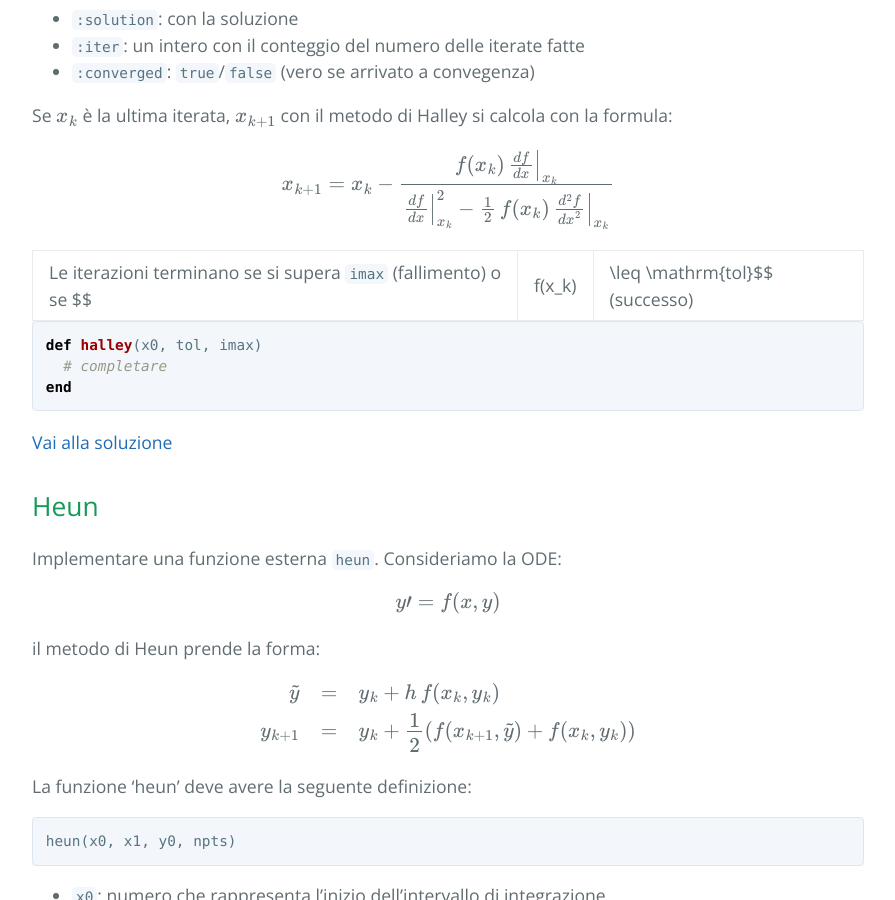
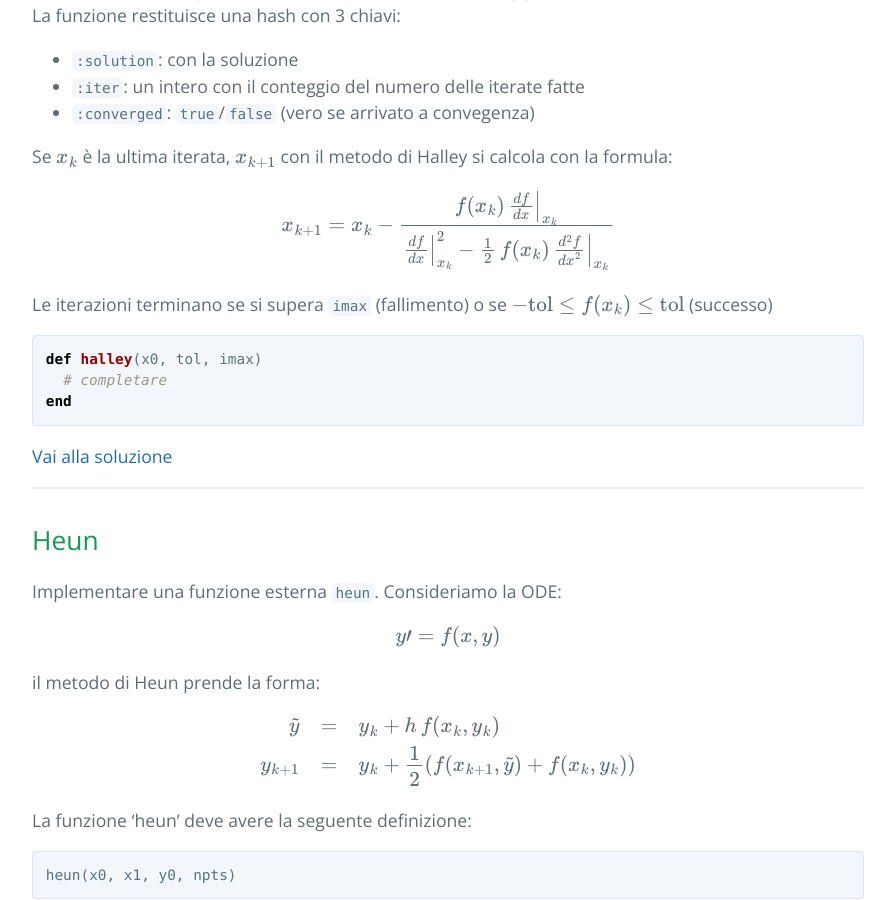
Before and after one commit to MatteoRagni/ncalc, a Jekyll site: the page built from _posts/2017-02-20-Esercizi-esame.markdown, in a window 1280 px wide and 900 px high, scrolled down 10103 px. Shown: the whole window, without its empty margins (192-1087 px from the left). Built offline with Jekyll 4.4.1, drawn with Linux system fonts in a browser that asks for light colours; formulas are drawn with MathJax 3; some of the changed text lies outside the part shown.

Commit message:
hrule per migliorare la visibilità

````diff
--- a/_posts/2017-02-20-Esercizi-esame.markdown
+++ b/_posts/2017-02-20-Esercizi-esame.markdown
@@ -13,6 +13,8 @@ In questa pagina trovate una serie di esercizi. Per ogni esercizio è fornita an
 
 * table of contents.
 {:toc}
+
+___
 
 ## Bolletta
 
@@ -49,6 +51,8 @@ end
 ```
 
 [Vai alla soluzione]({{ "/solutions/bolletta" | relative_url }})
+
+___
 
 ## Campionato
 
@@ -102,6 +106,8 @@ end
 
 [Vai alla soluzione]({{ "/solutions/campionato" | relative_url }})
 
+___
+
 ## Collatz
 
 Implementare una funzione esterna 'collatz'.
@@ -168,6 +175,8 @@ end
 ```
 
 [Vai alla soluzione]({{ "/solutions/collatz" | relative_url }})
+
+___
 
 ## Cornice
 
@@ -193,6 +202,8 @@ end
 ```
 
 [Vai alla soluzione]({{ "/solutions/cornice" | relative_url }})
+
+___
 
 ## Cumulative Sum
 
@@ -227,6 +238,8 @@ end
 ```
 
 [Vai alla soluzione]({{ "/solutions/cumulativesum" | relative_url }})
+
+___
 
 ## Derivative
 
@@ -264,6 +277,8 @@ end
 ```
 
 [Vai alla soluzione]({{ "/solutions/derivative" | relative_url }})
+
+___
 
 ## Differenze Divise
 
@@ -325,6 +340,8 @@ end
 
 [Vai alla soluzione]({{ "/solutions/diffdiv" | relative_url }})
 
+___
+
 ## Grafo orientato
 
 Scrivere una classe Ruby che implementa una [**Grafo orientato**](https://it.wikipedia.org/wiki/Grafo#Grafi_orientati_e_grafi_semplici).
@@ -359,6 +376,8 @@ end
 
 [Vai alla soluzione]({{ "/solutions/grafo" | relative_url }})
 
+___
+
 ## Halley
 
 Scrivere la funzione `halley` che si aspetta 3 argomenti:
@@ -385,7 +404,7 @@ $$
 x_{k+1} = x_{k} - \dfrac{f(x_k) \, \left.\frac{df}{dx}\right|_{x_k}}{\left.\frac{df}{dx}\right|_{x_k}^2 - \frac{1}{2} \, f(x_k) \, \left.\frac{ {d}^{2}f}{ {dx}^{2} }\right|_{x_k}}
 $$
 
-Le iterazioni terminano se si supera `imax` (fallimento) o se $$|f(x_k)| \leq \mathrm{tol}$$ (successo)
+Le iterazioni terminano se si supera `imax` (fallimento) o se $$-\mathrm{tol} \leq f(x_k) \leq \mathrm{tol}$$ (successo)
 
 ```ruby
 def halley(x0, tol, imax)
@@ -394,6 +413,8 @@ end
 ```
 
 [Vai alla soluzione]({{ "/solutions/halley" | relative_url }})
+
+___
 
 ## Heun
 
@@ -458,6 +479,8 @@ end
 
 [Vai alla soluzione]({{ "/solutions/heun" | relative_url }})
 
+___
+
 ## Lettere (a)
 
 Si scriva una funzione `letters` che dato come argomento una stringa restituisce una stringa contenente le lettere `[a-z]` ordinate e convertite in minuscolo presenti nella stringa:
@@ -485,6 +508,8 @@ end
 ```
 
 [Vai alla soluzione]({{ "/solutions/letters/a" | relative_url }})
+
+___
 
 ## Lettere (b)
 
@@ -518,6 +543,8 @@ end
 
 [Vai alla soluzione]({{ "/solutions/letters/b" | relative_url }})
 
+___
+
 ## Massimo locale
 
 Scivere la funzione `local_max(vec)` che dato un vettore di numeri calcola le posizioni dei massimi locali cioe' gli indici tali che
@@ -535,6 +562,8 @@ end
 ```
 
 [Vai alla soluzione]({{ "/solutions/localmax" | relative_url }})
+
+___
 
 ## Minimo Locale
 
@@ -571,6 +600,8 @@ end
 
 [Vai alla soluzione]({{ "/solutions/localmin" | relative_url }})
 
+___
+
 ## Max Min
 
 Scivere la funzione `max_min(vec)` che dato un vettore di numeri calcola il massimo degli elementi di indice pari e il minimo degli elementi di indice dispari. Il risultato è restituito in una hash con i campi `:max` e `:min`.
@@ -582,6 +613,8 @@ end
 ```
 
 [Vai alla soluzione]({{ "/solutions/maxmin" | relative_url }})
+
+___
 
 ## Minimo Comune Divisore
 
@@ -617,12 +650,22 @@ end
 
 [Vai alla soluzione]({{ "/solutions/mcd" | relative_url }})
 
+___
+
 ## Minimo Comune Multiplo
 
 Scivere la funzione mcm(a,b) che dati due numeri interi a e b
 maggiori di 0 calcola il loro minimo comune multiplo.
 
-> **Proprieta MCM**: il minimo comune multiplo è il numero che è divisibile sia per $$a$$ che per $$b$$. Se un numero $$c$$ e' divisibile sia $$a$$ che $$b$$ allora $$c \geq \mathrm{mcm}(a,b)$$. Questo implica che; $$\mathrm{mcm}(a,b) = (a\,b)/\amthrm{mcd(a,b)}$$, dove $$\mathrm{mcd}(a,b)$$ è il massimo comun divisore di $$a$$ e $$b$$.
+> **Proprieta MCM**: il minimo comune multiplo è il numero che è divisibile sia per $$a$$ che per $$b$$. Se un numero $$c$$ e' divisibile sia $$a$$ che $$b$$ allora $$c \geq \mathrm{mcm}(a,b)$$.
+
+Questo implica che
+
+$$
+\mathrm{mcm}(a,b) = (a\,b)/\mathrm{mcd(a,b)}
+$$
+
+dove $$\mathrm{mcd}(a,b)$$ è il massimo comun divisore di $$a$$ e $$b$$.
 
 Per calcolare l'MCD, utile a calcolare l'MCM, di due numeri potete usare i seguenti algoritmi:
 
@@ -651,6 +694,8 @@ end
 
 [Vai alla soluzione]({{ "/solutions/mcm" | relative_url }})
 
+___
+
 ## Mix
 
 Scrivere la funzione `mix` che dati due vettori costruisce un vettore che alterna gli elementi del primo vettore con quelli del secondo. Ad esempio:
@@ -674,6 +719,8 @@ end
 ```
 
 [Vai alla soluzione]({{ "/solutions/mix" | relative_url }})
+
+___
 
 ## Monotone
 
@@ -711,6 +758,8 @@ end
 ```
 
 [Vai alla soluzione]({{ "/solutions/monotone" | relative_url }})
+
+___
 
 ## Morse
 
@@ -757,6 +806,8 @@ end
 
 [Vai alla soluzione]({{ "/solutions/morse" | relative_url }})
 
+___
+
 ## Newton
 
 Scrivere la funzione newton che si aspetta 3 argomenti:
@@ -790,6 +841,8 @@ end
 
 [Vai alla soluzione]({{ "/solutions/newton" | relative_url }})
 
+___
+
 ## Odd Even
 
 Scrivere la funzione `odd_even(vec)` che dato un vettore di numeri calcola costruisce un vettore con all'inizio gli elementi del vettore di indice dispari e poi gli elementi di indice pari. Ad esempio:
@@ -808,6 +861,8 @@ def odd_even(v)
 end
 ```
 [Vai alla soluzione]({{ "/solutions/oddeven" | relative_url }})
+
+___
 
 ## Ordered (a)
 
@@ -844,6 +899,7 @@ end
 
 [Vai alla soluzione]({{ "/solutions/ordered/a" | relative_url }})
 
+___
 
 ## Ordered (b)
 
@@ -862,6 +918,8 @@ end
 ```
 
 [Vai alla soluzione]({{ "/solutions/ordered/b" | relative_url }})
+
+___
 
 ## Ordered (c)
 
@@ -888,6 +946,8 @@ end
 ```
 
 [Vai alla soluzione]({{ "/solutions/ordered/c" | relative_url }})
+
+___
 
 ## Ovale
 
@@ -928,6 +988,8 @@ end
 
 [Vai alla soluzione]({{ "/solutions/ovale" | relative_url }})
 
+___
+
 ## Pairs
 
 Scrivere la funzione `pairs` che dato un array in ingresso cerca i sotto-array di elementi consecutivi uguali. Il risultato va scritto in una hash le cui chiavi sono numeri >= 2. Ad ogni chiave corrisponde un array e ogni elemento dell'array è a sua volta un array che contiene l'elemento ripetuto.
@@ -952,6 +1014,8 @@ end
 ```
 
 [Vai alla soluzione]({{ "/solutions/pairs" | relative_url }})
+
+___
 
 ## Pangram
 
@@ -990,6 +1054,8 @@ end
 
 [Vai alla soluzione]({{ "/solutions/pangram" | relative_url }})
 
+___
+
 ## Pine
 
 Si scriva una funzione "pine" che dato come argomento un numero intero positivo restituisce una stringa che rappresenta un "pino" stilizzato. Ad esempio:
@@ -1024,6 +1090,8 @@ end
 ```
 
 [Vai alla soluzione]({{ "/solutions/pangram" | relative_url }})
+
+___
 
 ## Power
 
@@ -1061,6 +1129,8 @@ end
 ```
 
 [Vai alla soluzione]({{ "/solutions/power" | relative_url }})
+
+___
 
 ## Ricorrenza
 
@@ -1123,6 +1193,8 @@ end
 
 [Vai alla soluzione]({{ "/solutions/recurr" | relative_url }})
 
+___
+
 ## Le 8 Regine
 
 > **Nota:** Questo è probabilmente l'esercizio più complesso.
@@ -1163,6 +1235,8 @@ end
 
 [Vai alla soluzione]({{ "/solutions/regine" | relative_url }})
 
+___
+
 ## Sequence
 
 Si scriva una funzione `sequence` che dato un vettore di interi restituisce un vettore di hash.
@@ -1199,6 +1273,8 @@ end
 
 [Vai alla soluzione]({{ "/solutions/sequence" | relative_url }})
 
+___
+
 ## Simpson
 
 Scrivere la funzione simpson che si aspetta 3 argomenti
@@ -1216,6 +1292,8 @@ end
 ```
 
 [Vai alla soluzione]({{ "/solutions/simpson" | relative_url }})
+
+___
 
 ## Stack
 
@@ -1286,7 +1365,7 @@ $$
 x_2 = x_1 - \dfrac{ f_1 }{ d_{1,0} }
 $$
 
-Le iterate terminano se si supera `imax` (fallimento) o se $$|f(x_k)| \leq tol$$ (successo).
+Le iterate terminano se si supera `imax` (fallimento) o se $$-\mathrm{tol} \leq f(x_k) \leq \mathrm{tol}$$ (successo).
 
 ```ruby
 def star(x0, x1, tol, imax)
@@ -1295,6 +1374,8 @@ end
 ```
 
 [Vai alla soluzione]({{ "/solutions/star" | relative_url }})
+
+___
 
 ## Somma e Prodotto
 
@@ -1332,6 +1413,8 @@ end
 
 [Vai alla soluzione]({{ "/solutions/sumprod" | relative_url }})
 
+___
+
 ## To Hours
 
 Si scriva una funzione `to_hour` che dati 2 argomenti:
@@ -1366,6 +1449,8 @@ end
 ```
 
 [Vai alla soluzione]({{ "/solutions/tohour" | relative_url }})
+
+___
 
 ## Tre ottavi
 
@@ -1412,6 +1497,8 @@ end
 
 [Vai alla soluzione]({{ "/solutions/treottavi" | relative_url }})
 
+___
+
 ## Triangolare
 
 Un numero $$n$$ e' un numero triangolare se esiste un intero $$k$$ tale che:
@@ -1429,6 +1516,8 @@ end
 ```
 
 [Vai alla soluzione]({{ "/solutions/triangolare" | relative_url }})
+
+___
 
 ## Triangolo
 
````
Also changed, not shown: other parts of _posts/2017-02-20-Esercizi-esame.markdown (+9 -7 lines).
